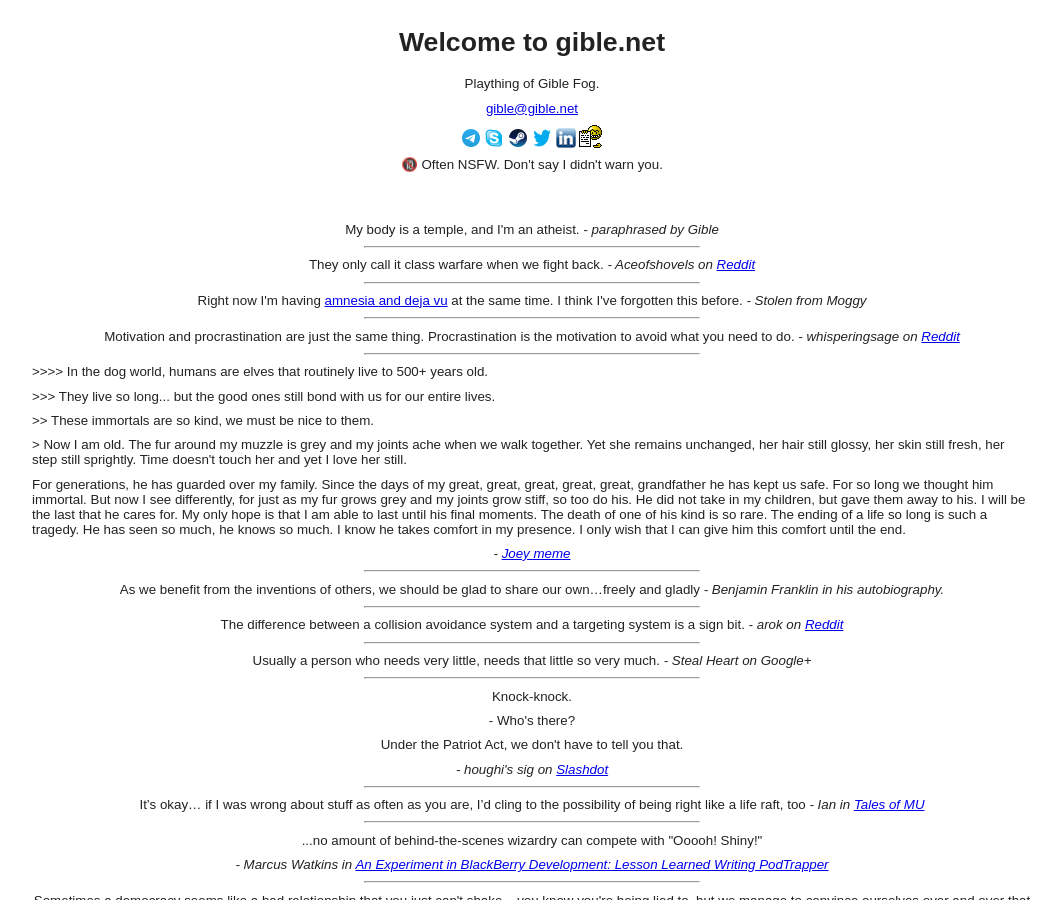
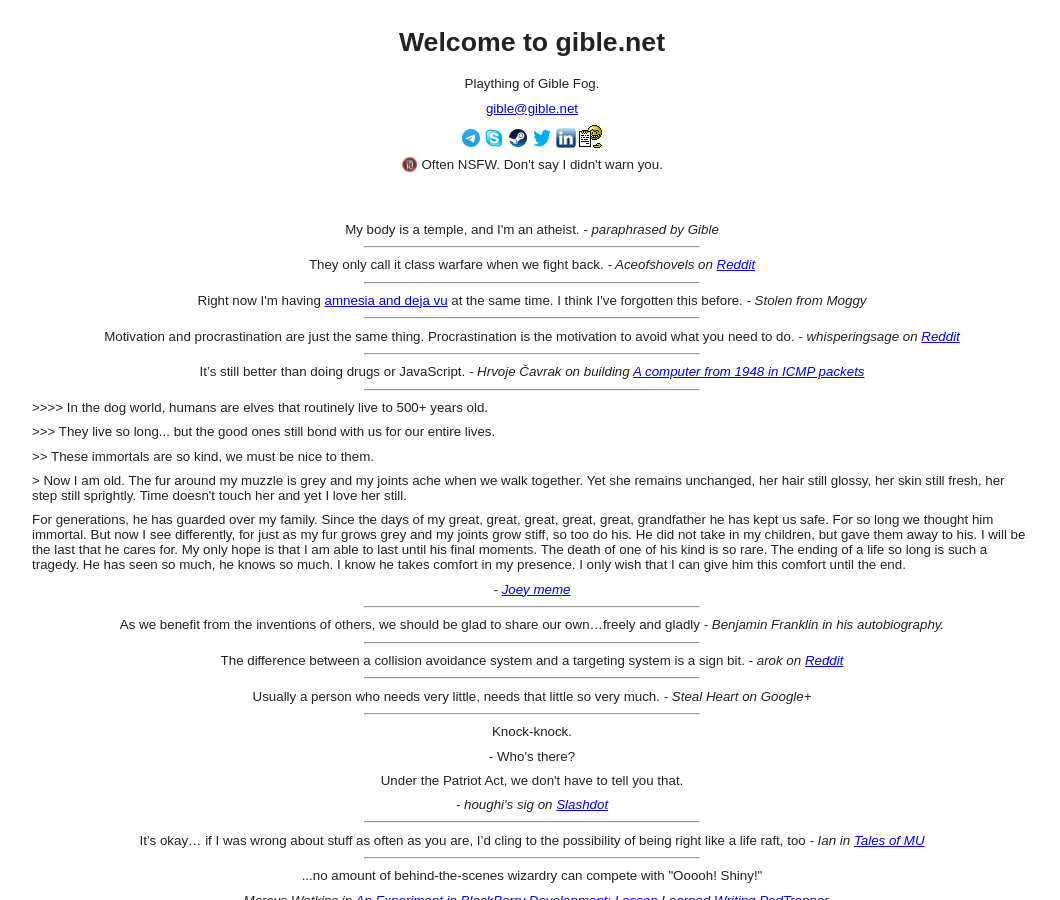
Before and after one commit to gible/gible.github.io, a Jekyll site: the page index.html, which Jekyll copies as it is, in a window 1280 px wide and 900 px high. Shown: the whole window, without its empty margins (108-1168 px from the left). Built offline with Jekyll 4.4.1, drawn with Linux system fonts in a browser that asks for light colours.

Commit message:
Added quote from Hrvoje Čavrak

```diff
--- a/index.html
+++ b/index.html
@@ -103,6 +103,8 @@
 			<p><q>Right now I'm having <a href="echoes.html">amnesia </a><a href="ping">and deja vu</a> at the same time. I think I've forgotten this before.</q> <em>- Stolen from Moggy</em></p>
 			<hr/>
 			<p><q>Motivation and procrastination are just the same thing. Procrastination is the motivation to avoid what you need to do.</q> <em>- whisperingsage on <a href="https://www.reddit.com/r/getdisciplined/comments/1q96b5/i_just_dont_care_about_myself/cddu46z/">Reddit</a></em></p>
+			<hr/>
+			<p><q>It’s still better than doing drugs or JavaScript.</q> <em>- Hrvoje Čavrak on building <a href="https://github.com/hrvach/babyping">A computer from 1948 in ICMP packets</a></em></p>
 			<hr/>
 			<div class="chatalign">
 				<p>>>>> In the dog world, humans are elves that routinely live to 500+ years old.</p>
```
